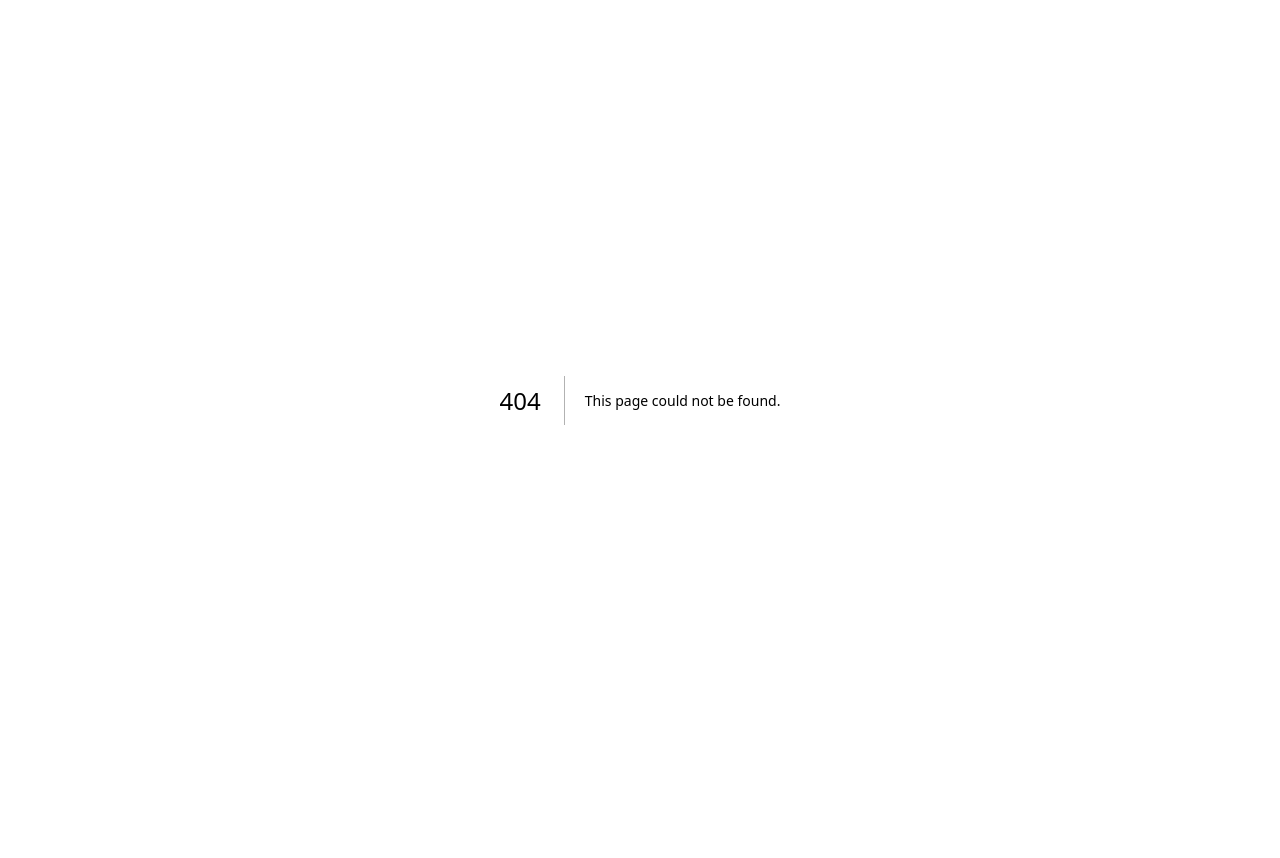
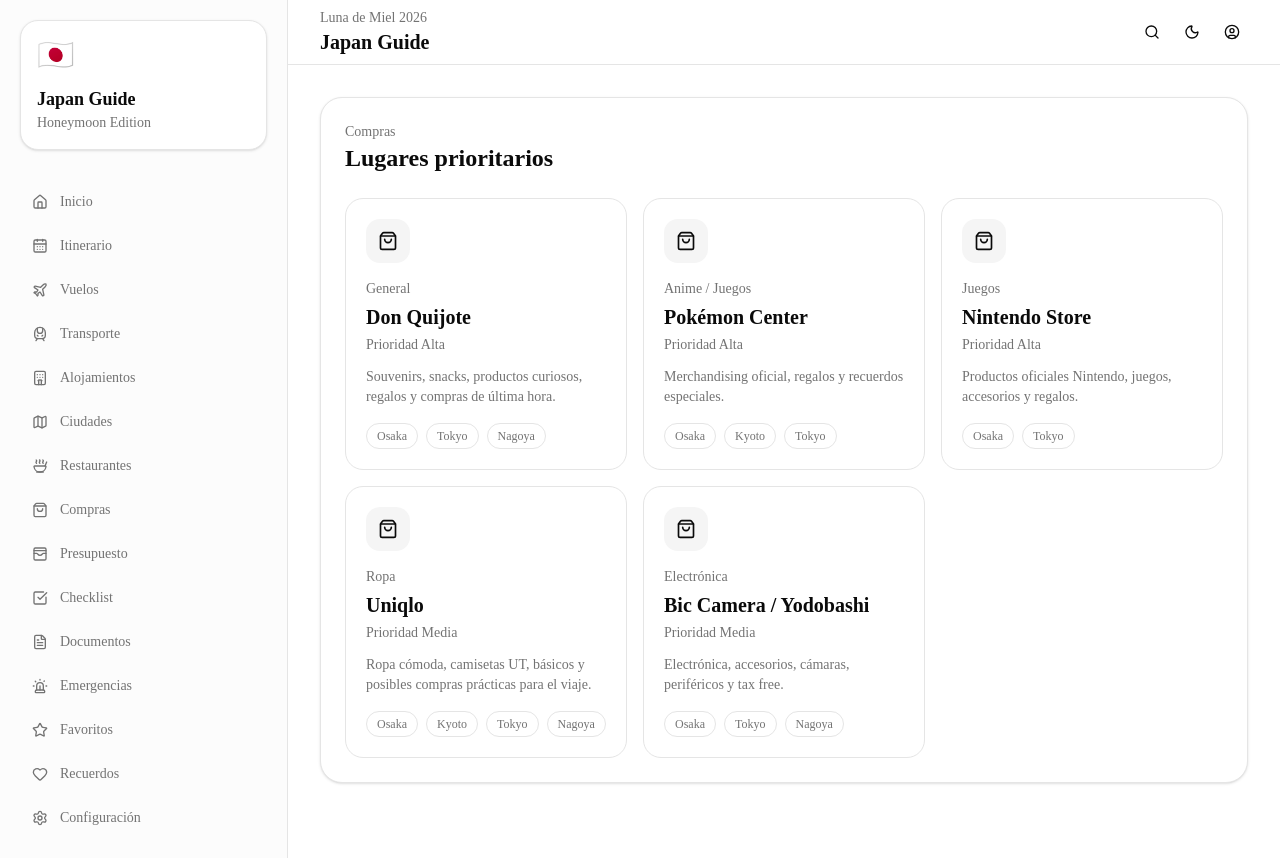
Before and after one commit to juanmartin1903/Japan-Guide, a Next.js app: page /compras in a window 1280 px wide. Before the commit this address had no page. Before the commit the page ends 800 px from the top, so only its background shows below. Built offline with nearby package versions, Linux system fonts and the light colour scheme.

Commit message:
Add real navigation routes

```diff
--- /dev/null
+++ b/app/alojamientos/page.tsx
@@ -0,0 +1,10 @@
+import AppLayout from "@/components/app/AppLayout";
+import StaysOverview from "@/components/app/StaysOverview";
+
+export default function AlojamientosPage() {
+  return (
+    <AppLayout>
+      <StaysOverview />
+    </AppLayout>
+  );
+}
--- /dev/null
+++ b/app/checklist/page.tsx
@@ -0,0 +1,10 @@
+import AppLayout from "@/components/app/AppLayout";
+import ChecklistOverview from "@/components/app/ChecklistOverview";
+
+export default function ChecklistPage() {
+  return (
+    <AppLayout>
+      <ChecklistOverview />
+    </AppLayout>
+  );
+}
--- /dev/null
+++ b/app/ciudades/page.tsx
@@ -0,0 +1,10 @@
+import AppLayout from "@/components/app/AppLayout";
+import CitiesOverview from "@/components/app/CitiesOverview";
+
+export default function CiudadesPage() {
+  return (
+    <AppLayout>
+      <CitiesOverview />
+    </AppLayout>
+  );
+}
--- /dev/null
+++ b/app/compras/page.tsx
@@ -0,0 +1,10 @@
+import AppLayout from "@/components/app/AppLayout";
+import ShoppingOverview from "@/components/app/ShoppingOverview";
+
+export default function ComprasPage() {
+  return (
+    <AppLayout>
+      <ShoppingOverview />
+    </AppLayout>
+  );
+}
--- /dev/null
+++ b/app/documentos/page.tsx
@@ -0,0 +1,10 @@
+import AppLayout from "@/components/app/AppLayout";
+import DocumentsOverview from "@/components/app/DocumentsOverview";
+
+export default function DocumentosPage() {
+  return (
+    <AppLayout>
+      <DocumentsOverview />
+    </AppLayout>
+  );
+}
--- /dev/null
+++ b/app/emergencias/page.tsx
@@ -0,0 +1,10 @@
+import AppLayout from "@/components/app/AppLayout";
+import EmergencyOverview from "@/components/app/EmergencyOverview";
+
+export default function EmergenciasPage() {
+  return (
+    <AppLayout>
+      <EmergencyOverview />
+    </AppLayout>
+  );
+}
--- /dev/null
+++ b/app/presupuesto/page.tsx
@@ -0,0 +1,10 @@
+import AppLayout from "@/components/app/AppLayout";
+import BudgetOverview from "@/components/app/BudgetOverview";
+
+export default function PresupuestoPage() {
+  return (
+    <AppLayout>
+      <BudgetOverview />
+    </AppLayout>
+  );
+}
--- /dev/null
+++ b/app/restaurantes/page.tsx
@@ -0,0 +1,10 @@
+import AppLayout from "@/components/app/AppLayout";
+import RestaurantsOverview from "@/components/app/RestaurantsOverview";
+
+export default function RestaurantesPage() {
+  return (
+    <AppLayout>
+      <RestaurantsOverview />
+    </AppLayout>
+  );
+}
--- /dev/null
+++ b/app/transporte/page.tsx
@@ -0,0 +1,10 @@
+import AppLayout from "@/components/app/AppLayout";
+import TransportOverview from "@/components/app/TransportOverview";
+
+export default function TransportePage() {
+  return (
+    <AppLayout>
+      <TransportOverview />
+    </AppLayout>
+  );
+}
--- /dev/null
+++ b/app/vuelos/page.tsx
@@ -0,0 +1,10 @@
+import AppLayout from "@/components/app/AppLayout";
+import FlightsOverview from "@/components/app/FlightsOverview";
+
+export default function VuelosPage() {
+  return (
+    <AppLayout>
+      <FlightsOverview />
+    </AppLayout>
+  );
+}
--- a/components/app/AppSidebar.tsx
+++ b/components/app/AppSidebar.tsx
@@ -1,6 +1,8 @@
+import Link from "next/link";
 import {
   CalendarDays,
   CheckSquare,
+  FileText,
   Heart,
   Home,
   Hotel,
@@ -8,24 +10,29 @@
   Plane,
   Settings,
   ShoppingBag,
+  Siren,
   Soup,
   Star,
+  TrainFront,
   WalletCards,
 } from "lucide-react";
 
 const navItems = [
-  { name: "Inicio", icon: Home },
-  { name: "Itinerario", icon: CalendarDays },
-  { name: "Vuelos", icon: Plane },
-  { name: "Alojamientos", icon: Hotel },
-  { name: "Ciudades", icon: Map },
-  { name: "Restaurantes", icon: Soup },
-  { name: "Compras", icon: ShoppingBag },
-  { name: "Presupuesto", icon: WalletCards },
-  { name: "Favoritos", icon: Star },
-  { name: "Checklist", icon: CheckSquare },
-  { name: "Recuerdos", icon: Heart },
-  { name: "Configuración", icon: Settings },
+  { name: "Inicio", href: "/", icon: Home },
+  { name: "Itinerario", href: "/itinerario", icon: CalendarDays },
+  { name: "Vuelos", href: "/vuelos", icon: Plane },
+  { name: "Transporte", href: "/transporte", icon: TrainFront },
+  { name: "Alojamientos", href: "/alojamientos", icon: Hotel },
+  { name: "Ciudades", href: "/ciudades", icon: Map },
+  { name: "Restaurantes", href: "/restaurantes", icon: Soup },
+  { name: "Compras", href: "/compras", icon: ShoppingBag },
+  { name: "Presupuesto", href: "/presupuesto", icon: WalletCards },
+  { name: "Checklist", href: "/checklist", icon: CheckSquare },
+  { name: "Documentos", href: "/documentos", icon: FileText },
+  { name: "Emergencias", href: "/emergencias", icon: Siren },
+  { name: "Favoritos", href: "/favoritos", icon: Star },
+  { name: "Recuerdos", href: "/recuerdos", icon: Heart },
+  { name: "Configuración", href: "/configuracion", icon: Settings },
 ];
 
 export default function AppSidebar() {
@@ -42,13 +49,14 @@
           const Icon = item.icon;
 
           return (
-            <button
+            <Link
               key={item.name}
+              href={item.href}
               className="flex w-full items-center gap-3 rounded-xl px-3 py-2.5 text-sm text-muted-foreground transition hover:bg-background hover:text-foreground"
             >
               <Icon className="h-4 w-4" />
               {item.name}
-            </button>
+            </Link>
           );
         })}
       </nav>
```
